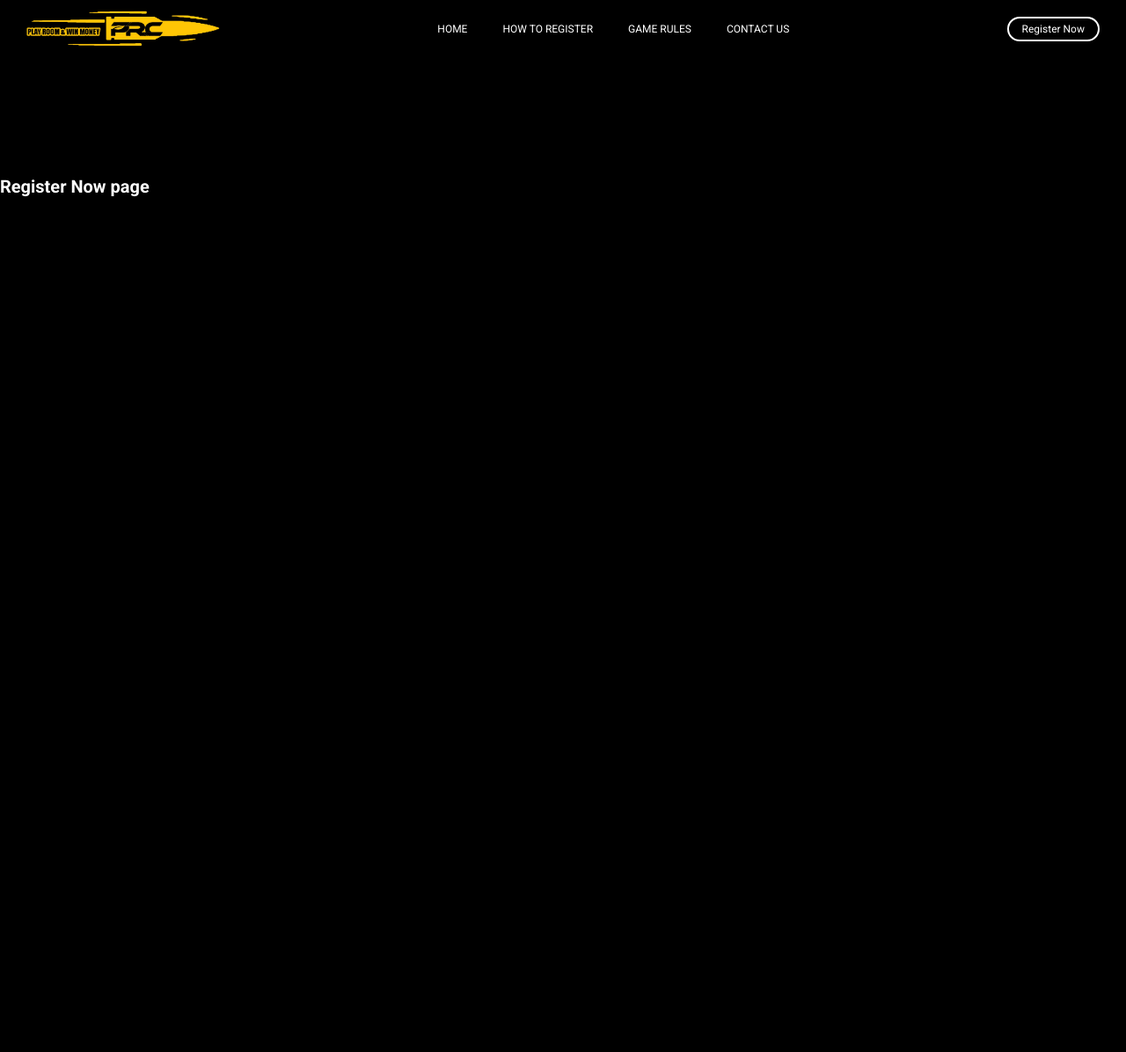
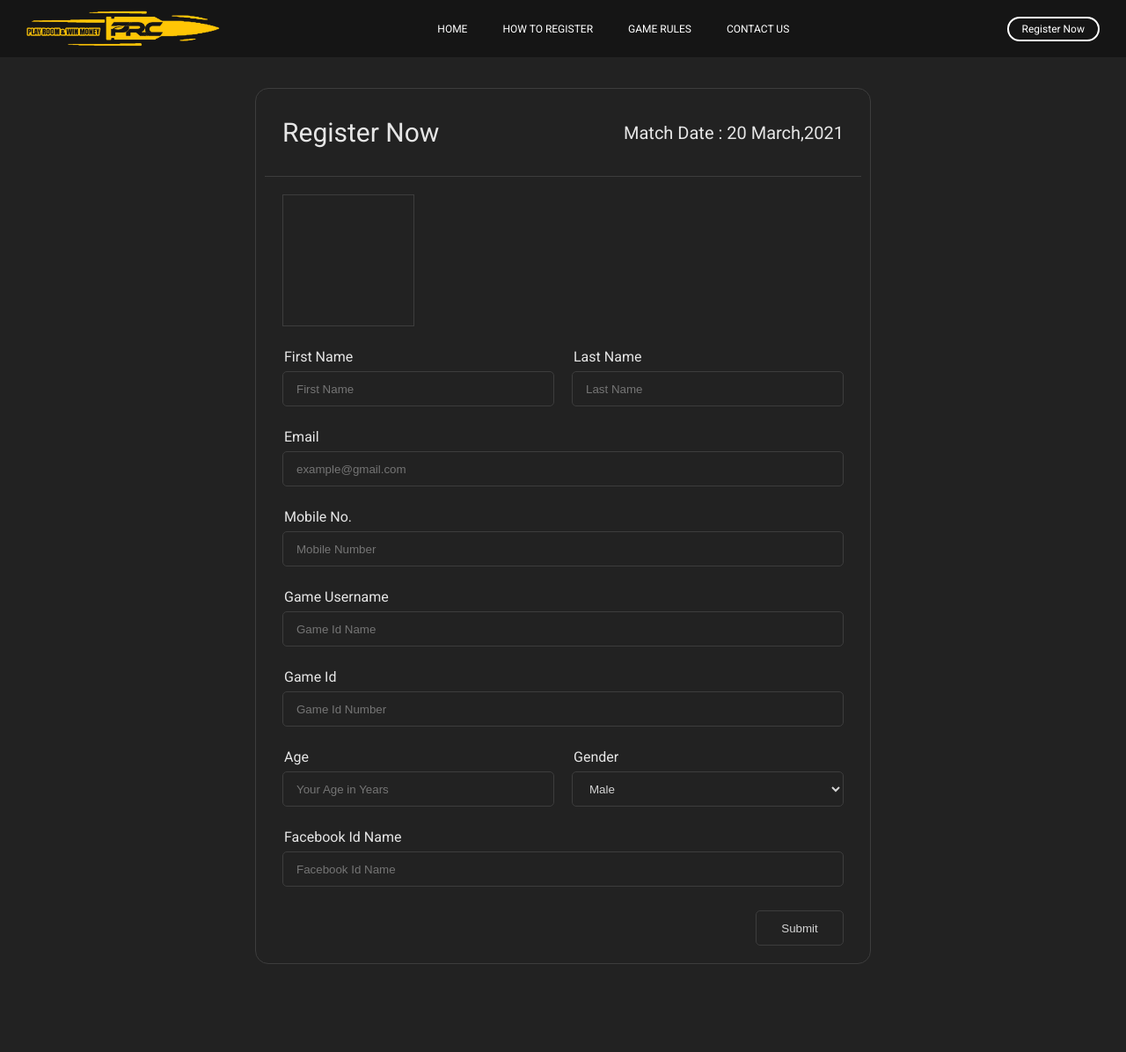
Before and after one commit to osamasyed270/PRC-WEBSITE-DJANGO, a Django app: page /register-now in a window 1280 px wide. Shown: the whole page at 88% size. Before the commit the page ends 224 px from the top, so only its background shows below. Run offline with Django 3.2, Linux system fonts and the light colour scheme.

Commit message:
7 commit

```diff
--- a/static/css/base.css
+++ b/static/css/base.css
@@ -10,7 +10,7 @@ html {
 }
 
 body {
-  background: #000;
+  background: #222222;
   color: #fff;
   font-family: 'Roboto', Arial, sans-serif;
 }
@@ -29,11 +29,22 @@ a {
 }
 
 ::-webkit-scrollbar-thumb {
-  background: #222222;
+  background: #414141;
 }
 
 ::-webkit-scrollbar-thumb:hover {
-  background: #222222;
+  background: #414141;
+}
+
+input::-webkit-outer-spin-button,
+input::-webkit-inner-spin-button {
+  -webkit-appearance: none;
+  margin: 0;
+}
+
+/* Firefox */
+input[type=number] {
+  -moz-appearance: textfield;
 }
 
 .main-container {
--- a/static/css/base.scss
+++ b/static/css/base.scss
@@ -9,7 +9,7 @@ html {
 }
 
 body {
-    background: #000;
+    background: #222222;
     color: #fff;
     font-family: 'Roboto', Arial, sans-serif;
 }
@@ -28,11 +28,22 @@ a {
 }
 
 ::-webkit-scrollbar-thumb {
-    background: #222222;
+    background: #414141;
 }
 
 ::-webkit-scrollbar-thumb:hover {
-    background: #222222;
+    background: #414141;
+}
+
+input::-webkit-outer-spin-button,
+input::-webkit-inner-spin-button {
+  -webkit-appearance: none;
+  margin: 0;
+}
+
+/* Firefox */
+input[type=number] {
+  -moz-appearance: textfield;
 }
 
 .main-container {
@@ -124,7 +135,6 @@ a {
         }
     }
 
-
 }
 
 @media (max-width: 1200px) {
--- a/static/css/home-css/home.css
+++ b/static/css/home-css/home.css
@@ -3,7 +3,11 @@
   position: relative;
 }
 
-.main-container .section img {
+.main-container .section1 {
+  height: 100vh;
+}
+
+.main-container .section1 img {
   width: 100%;
   height: 100%;
   -o-object-fit: cover;
--- /dev/null
+++ b/static/css/register-now-css/register-now.css
@@ -0,0 +1,170 @@
+.main-container .register-main-container {
+  margin: 100px auto;
+  width: 70rem;
+  border: 1px solid #3d3d3d;
+  color: #e6e6e6;
+  border-radius: 15px;
+  overflow: hidden;
+}
+
+.main-container .register-main-container .register-container {
+  width: 100%;
+  padding: 0 10px;
+}
+
+.main-container .register-main-container .register-container .register-top-container {
+  width: 100%;
+  height: 100px;
+  padding: 0 20px;
+  border-bottom: 1px solid #3d3d3d;
+  display: -webkit-box;
+  display: -ms-flexbox;
+  display: flex;
+  -webkit-box-pack: justify;
+      -ms-flex-pack: justify;
+          justify-content: space-between;
+  -webkit-box-align: center;
+      -ms-flex-align: center;
+          align-items: center;
+}
+
+.main-container .register-main-container .register-container .register-top-container .register-title {
+  font-size: 3rem;
+}
+
+.main-container .register-main-container .register-container .register-top-container .match-date {
+  font-size: 20px;
+}
+
+.main-container .register-main-container .register-container .register-content-container {
+  width: 100%;
+}
+
+.main-container .register-main-container .register-container .register-content-container .register-form {
+  width: 100%;
+  padding: 20px 20px;
+}
+
+.main-container .register-main-container .register-container .register-content-container .register-form input, .main-container .register-main-container .register-container .register-content-container .register-form select {
+  width: 100%;
+  height: 40px;
+  border-radius: 5px;
+  outline: none;
+  border: 1px solid #3d3d3d;
+  background: #222222;
+  color: #d4d4d4;
+  padding: 0 15px;
+  margin-top: 7px;
+  -webkit-transition: border .2s;
+  transition: border .2s;
+}
+
+.main-container .register-main-container .register-container .register-content-container .register-form input:focus, .main-container .register-main-container .register-container .register-content-container .register-form select:focus {
+  border: 1px solid #FFC605;
+}
+
+.main-container .register-main-container .register-container .register-content-container .register-form label {
+  font-size: 1.6rem;
+  margin-left: 2px;
+}
+
+.main-container .register-main-container .register-container .register-content-container .register-form .input-div {
+  width: 100%;
+  margin-top: 25px;
+}
+
+.main-container .register-main-container .register-container .register-content-container .register-form .double-input-div {
+  display: -webkit-box;
+  display: -ms-flexbox;
+  display: flex;
+}
+
+.main-container .register-main-container .register-container .register-content-container .register-form .double-input-div .fname-div {
+  margin-right: 20px;
+}
+
+.main-container .register-main-container .register-container .register-content-container .register-form .double-input-div .age-div {
+  margin-right: 20px;
+}
+
+.main-container .register-main-container .register-container .register-content-container .register-form .image-container .image-div {
+  position: relative;
+  width: 150px;
+  height: 150px;
+  border: 1px solid #3d3d3d;
+  overflow: hidden;
+}
+
+.main-container .register-main-container .register-container .register-content-container .register-form .image-container .image-div .content {
+  width: 100%;
+  height: 100%;
+}
+
+.main-container .register-main-container .register-container .register-content-container .register-form .image-container .image-div .user-image {
+  position: absolute;
+  top: 0;
+  width: 100%;
+  height: 100%;
+  display: none;
+}
+
+.main-container .register-main-container .register-container .register-content-container .register-form .image-container .image-div .upload-btn-div {
+  position: absolute;
+  top: 0;
+  width: 100%;
+  height: 100%;
+  background: #000000c0;
+  display: none;
+}
+
+.main-container .register-main-container .register-container .register-content-container .register-form .image-container .image-div .upload-btn-div .upload-img-btn {
+  font-size: 14px;
+  border: 1px solid #FFC605;
+  color: #FFC605;
+  width: -webkit-fit-content;
+  width: -moz-fit-content;
+  width: fit-content;
+  padding: 5px 10px;
+  border-radius: 5px;
+  cursor: pointer;
+}
+
+.main-container .register-main-container .register-container .register-content-container .register-form .image-container .image-div .upload-btn-div .after-upload-img {
+  display: none;
+}
+
+.main-container .register-main-container .register-container .register-content-container .register-form .image-container .image-div:hover > .upload-btn-div {
+  display: -webkit-box;
+  display: -ms-flexbox;
+  display: flex;
+  -webkit-box-align: center;
+      -ms-flex-align: center;
+          align-items: center;
+  -webkit-box-pack: center;
+      -ms-flex-pack: center;
+          justify-content: center;
+}
+
+.main-container .register-main-container .register-container .register-content-container .register-form .submit-btn {
+  margin-top: 20px;
+  display: -webkit-box;
+  display: -ms-flexbox;
+  display: flex;
+  -webkit-box-pack: end;
+      -ms-flex-pack: end;
+          justify-content: flex-end;
+}
+
+.main-container .register-main-container .register-container .register-content-container .register-form .submit-btn input {
+  width: 100px;
+  cursor: pointer;
+  -webkit-transition: background-color .3s, border .3s, color .3s;
+  transition: background-color .3s, border .3s, color .3s;
+}
+
+.main-container .register-main-container .register-container .register-content-container .register-form .submit-btn input:hover {
+  border-color: #fff;
+  background: #fff;
+  color: #000;
+}
+/*# sourceMappingURL=register-now.css.map */
--- /dev/null
+++ b/static/css/register-now-css/register-now.scss
@@ -0,0 +1,156 @@
+.main-container {
+
+    .register-main-container {
+        margin: 100px auto;
+        width: 70rem;
+        border: 1px solid #3d3d3d;
+        color: #e6e6e6;
+        border-radius: 15px;
+        overflow: hidden;
+
+        .register-container {
+            width: 100%;
+            padding: 0 10px;
+
+            .register-top-container {
+                width: 100%;
+                height: 100px;
+                padding: 0 20px;
+                border-bottom: 1px solid #3d3d3d;
+                display: flex;
+                justify-content: space-between;
+                align-items: center;
+
+                .register-title {
+                    font-size: 3rem;
+                }
+
+                .match-date {
+                    font-size: 20px
+                }
+            }
+
+            .register-content-container {
+                width: 100%;
+
+                .register-form {
+                    width: 100%;
+                    padding: 20px 20px;
+
+                    input ,select {
+                        width: 100%;
+                        height: 40px;
+                        border-radius: 5px;
+                        outline: none;
+                        border: 1px solid #3d3d3d;
+                        background: #222222;
+                        color: #d4d4d4;
+                        padding: 0 15px;
+                        margin-top: 7px;
+                        transition: border .2s;
+
+                        &:focus {
+                            border: 1px solid #FFC605;
+                        }
+                    }
+
+                    label {
+                        font-size: 1.6rem;
+                        margin-left: 2px;
+                    }
+
+                    .input-div {
+                        width: 100%;
+                        margin-top: 25px;
+                    }
+
+                    .double-input-div {
+                        display: flex;
+
+                        .fname-div {
+                            margin-right: 20px;
+                        }
+                        .age-div {
+                            margin-right: 20px;
+                        }
+                    }
+
+                    .image-container {
+                        .image-div {
+                            position: relative;
+                            width: 150px;
+                            height: 150px;
+                            border: 1px solid #3d3d3d;
+                            // border-radius: 50%;
+                            overflow: hidden;
+
+                            .content {
+                                width: 100%;
+                                height: 100%;
+                            }
+
+                            .user-image {
+                                position: absolute;
+                                top: 0;
+                                // left: 50%;
+                                // transform: translateX(-50%);
+                                width: 100%;
+                                height: 100%;
+                                // object-fit: contain;
+                                // object-position: center;
+                                display: none;
+                            }
+
+                            .upload-btn-div {
+                                position: absolute;
+                                top: 0;
+                                width: 100%;
+                                height: 100%;
+                                background: #000000c0;
+                                display: none;
+
+                                .upload-img-btn {
+                                    font-size: 14px;
+                                    border: 1px solid #FFC605;
+                                    color: #FFC605;
+                                    width: fit-content;
+                                    padding: 5px 10px;
+                                    border-radius: 5px;
+                                    cursor: pointer;
+                                }
+
+                                .after-upload-img {
+                                    display: none;
+                                }
+                            }
+
+                            &:hover > .upload-btn-div {
+                                display: flex;
+                                align-items: center;
+                                justify-content: center;
+                            }
+                        }
+                    }
+
+                    .submit-btn {
+                        margin-top: 20px;
+                        display: flex;
+                        justify-content: flex-end;
+
+                        input {
+                            width: 100px;
+                            cursor: pointer;
+                            transition: background-color .3s, border .3s, color .3s;
+
+                            &:hover {
+                                border-color: #fff;
+                                background: #fff;
+                                color: #000;
+                            }
+                        }
+                    }
+                }
+            }
+        }
+    }
+}
--- a/templates/main/home.html
+++ b/templates/main/home.html
@@ -18,11 +18,5 @@
         </div>
     </div>
 
-    <script>
-        var section1 = document.querySelector('.section1');
 
-        document.addEventListener('DOMContentLoaded', function() {
-            section1.style.height = window.innerHeight + 'px';
-        })
-    </script>
 {% endblock page_details %}
--- a/templates/main/register-now.html
+++ b/templates/main/register-now.html
@@ -3,9 +3,86 @@
 {% block title_tag %}<title>Register Now</title>{% endblock title_tag %}
 
 {% block link_tags %}
-    {% comment %} <link rel="stylesheet" href="/static/css/home-css/home.css"> {% endcomment %}
+    <link rel="stylesheet" href="/static/css/register-now-css/register-now.css">
 {% endblock link_tags %}
 
 {% block page_details %}
-    <h1 style='margin-top: 200px;'>Register Now page</h1>
+    <div class="register-main-container">
+        <div class="register-container">
+            <div class="register-top-container">
+                <div class="register-title">
+                    Register Now
+                </div>
+                <div class="match-date">Match Date : 20 March,2021</div>
+            </div>
+            <div class="register-content-container">
+                <form action="" class="register-form">
+                    <div class="image-container">
+                        <div class="image-div">
+                            <div class="content">
+
+                            </div>
+                            <img class="user-image" src="" alt="">
+                            <input class="deault-btn" type="file" hidden required>
+                            <div class="upload-btn-div">
+                                <p class="upload-img-btn">Upload Image</p>
+                                <div class="after-upload-img">
+                                    <p class="change-img-btn">Change</p>
+                                    <p class="remove-img-btn">Remove</p>
+                                </div>
+                            </div>
+                        </div>
+                    </div>
+                    <div class="double-input-div full-name-div">
+                        <div class="fname-div input-div">
+                            <label class="input-label" for="full-name">First Name</label>
+                            <input type="text" name="fname" id="fname" placeholder="First Name" required>
+                        </div>
+                        <div class="lname-div input-div">
+                            <label class="input-label" for="lname">Last Name</label>
+                            <input type="text" name="lname" id="lname" placeholder="Last Name" required>
+                        </div>
+                    </div>
+                    <div class="email-div input-div">
+                        <label class="input-label" for="email">Email</label>
+                        <input type="email" name="email" id="email" placeholder="example@gmail.com" required>
+                    </div>
+                    <div class="mobile-no-div input-div">
+                        <label class="input-label" for="mobile-no">Mobile No.</label>
+                        <input type="number" name="mobile-no" id="mobile-no" placeholder="Mobile Number" required>
+                    </div>
+                    <div class="game-username-div input-div">
+                        <label class="input-label" for="game-username">Game Username</label>
+                        <input type="text" name="game-username" id="game-username" placeholder="Game Id Name" required>
+                    </div>
+                    <div class="game-id-div input-div">
+                        <label class="input-label" for="game-id">Game Id</label>
+                        <input type="number" name="game-id" id="game-id" placeholder="Game Id Number" required>
+                    </div>
+                    <div class="double-input-div">
+                        <div class="age-div input-div">
+                            <label class="input-label" for="age">Age</label>
+                            <input type="number" name="age" id="age" placeholder="Your Age in Years" required>
+                        </div>
+                        <div class="gender-div input-div">
+                            <label class="input-label" for="gender">Gender</label>
+                            <select name="gender" id="gender">
+                                <option value="Male">Male</option>
+                                <option value="Female">Female</option>
+                            </select>
+                        </div>
+                    </div>
+                    <div class="facebook-id-div input-div">
+                        <label class="input-label" for="facebook-id">Facebook Id Name</label>
+                        <input type="text" name="facebook-id" id="facebook-id" placeholder="Facebook Id Name" required>
+                    </div>
+
+                    <div class="submit-btn">
+                        <input type="submit" name="submit" value="Submit">
+                    </div>
+
+                </form>
+            </div>
+        </div>
+    </div>
 {% endblock page_details %}
```
Also changed, not shown: static/css/home-css/home.scss (+5 -2 lines), 3 other files.
